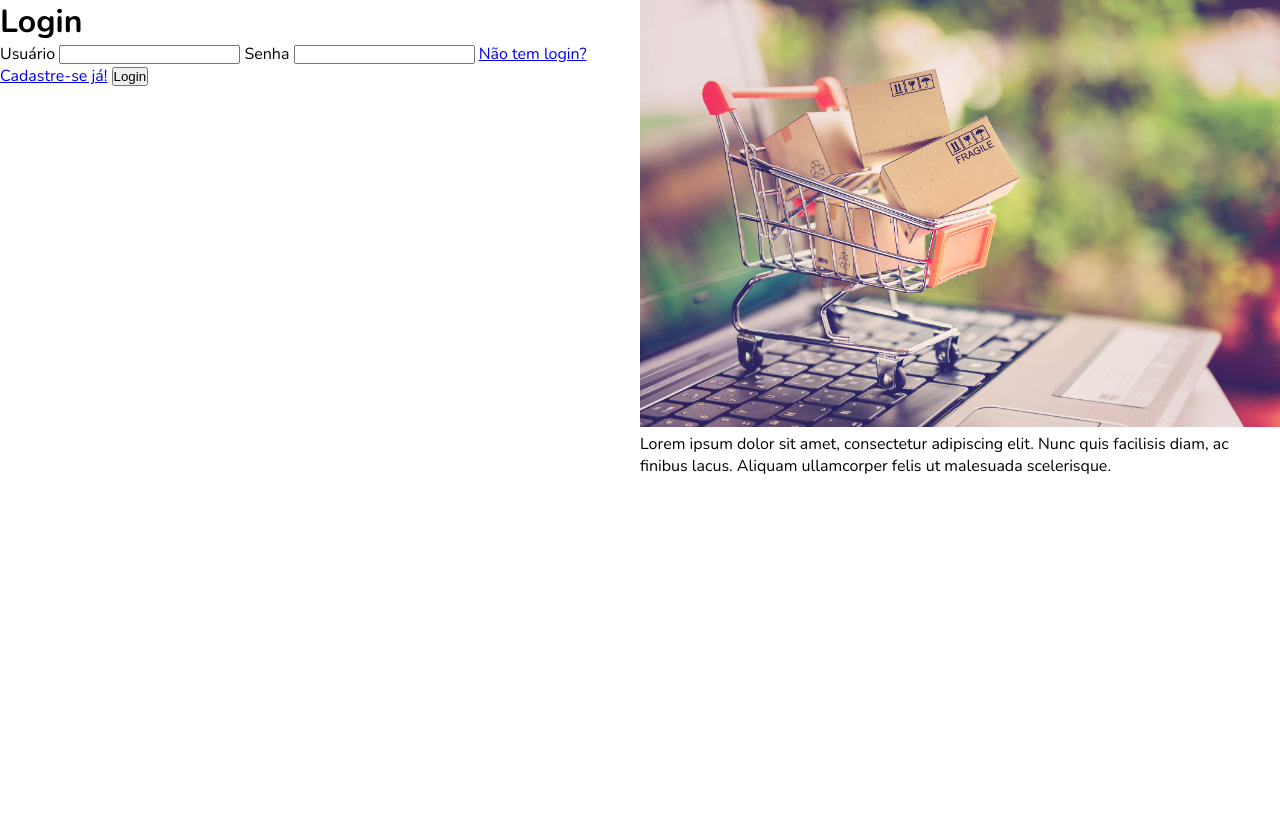
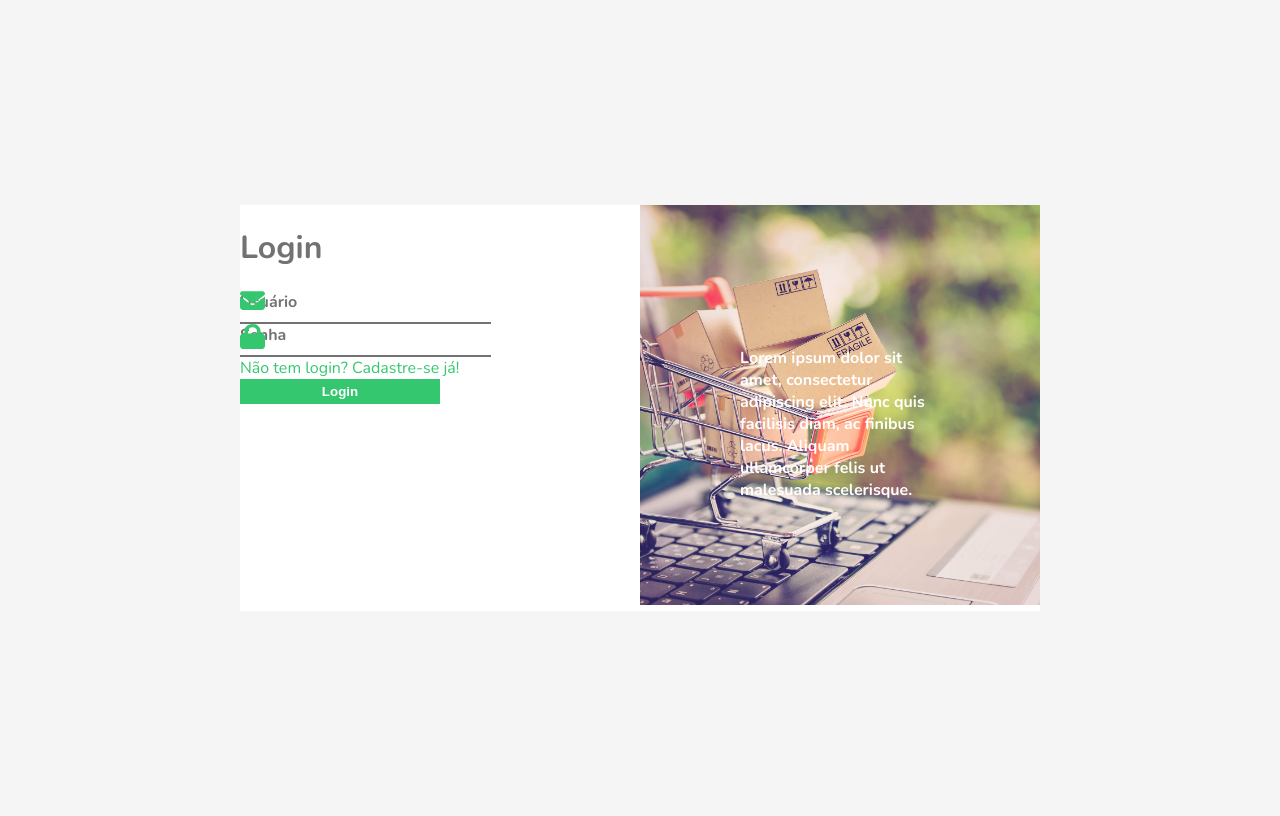
Before and after one commit to Rodrigo-bs/projeto-pratica_em_programacao_web, a PHP site: page /projeto-pratica_em_programacao_web/app/views/login.html in a window 1280 px wide. Before the commit the page ends 474 px from the top, so only its background shows below. Run offline with PHP 8.4, Linux system fonts and the light colour scheme.

Commit message:
Colocando os itens e estilizando o login

```diff
--- a/app/views/login.html
+++ b/app/views/login.html
@@ -11,17 +11,23 @@
     <div class="container">
         <form action="">
             <h1>Login</h1>
-            <label for="user">Usuário</label>
-            <input type="text" id="user">
+            <div class="input-button">
+                <label for="user">Usuário</label>
+                <img src="../../assets/img/Vector.svg" alt="" class="icon">
+                <input type="text" id="user">
+            </div>
 
-            <label for="senha">Senha</label>
-            <input type="password" id="password">
+            <div class="input-button">
+                <label for="senha">Senha</label>
+                <img src="../../assets/img/lock-solid 1.svg" alt="" class="icon">
+                <input type="password" id="password">
+            </div>
 
-            <a href="/">Não tem login? Cadastre-se já!</a>
+            <a href="/" id="sem-cadastro">Não tem login? Cadastre-se já!</a>
             <button type="submit" id="enviar">Login</button>
         </form>
         <div class="imagem">
-            <img src="../../assets/img/imagem-teste.jpg" alt="#">
+            <img src="../../assets/img/imagem-teste.jpg" alt="#" id="img-fundo">
             <p>Lorem ipsum dolor sit amet, consectetur adipiscing elit. Nunc quis facilisis diam, ac finibus lacus. Aliquam ullamcorper felis ut malesuada scelerisque.</p>
         </div>
     </div>
--- a/app/views/style-login.css
+++ b/app/views/style-login.css
@@ -1,18 +1,79 @@
 @import url('https://fonts.googleapis.com/css2?family=Nunito:wght@400;700&display=swap');
 
-*{
-    padding: 0px;
-    margin: 0px;
-}
+
 body{
     font-family: 'Nunito', sans-serif;
+    display: grid;
+    align-items: center;
+    justify-content: center;
+    height: 100vh;
+    background-color: #F5F5F5;
 }
+
+h1, label{
+    color: #727272;
+}
+
 .container{
     display: grid;
     grid-template-columns: 1fr 1fr;
+    /* border: 1px solid #111; */
+    max-width: 800px;
+    background-color: white;
+
 }
 
+input, label, button{
+    display: block;
+    font-weight: bold;
+}
 
-img{
+input{
+    padding: 5px;
+    font-size: 18px;
+    border: none;
+    outline: none;
+    border-bottom: 2px solid #727272;
+}
+
+label, .icon{
+    position: absolute;
+}
+
+a{
+    text-decoration: none;
+    color: #34C76F;
+}
+
+.imagem{
+    position: relative;
+}
+
+p{
+    position: absolute;
+    top: 50%;
+    left: 50%;
+    transform: translate(-50%, -50%);
+    color: white;
+    font-weight: bold;
+    /* font-size: 30px; */
+}
+
+#img-fundo{
     max-width: 100%;
+    height: 400px;
+    object-fit: cover;
 }
+
+.input-button{
+    position: relative;
+}
+
+#enviar{
+    border: none;
+    outline: none;
+    background-color: #34C76F;
+    color: white;
+    padding: 5px;
+    width: 200px;
+}
```
Also changed, not shown: assets/img/Vector.svg (added), assets/img/lock-solid 1.svg (added).
